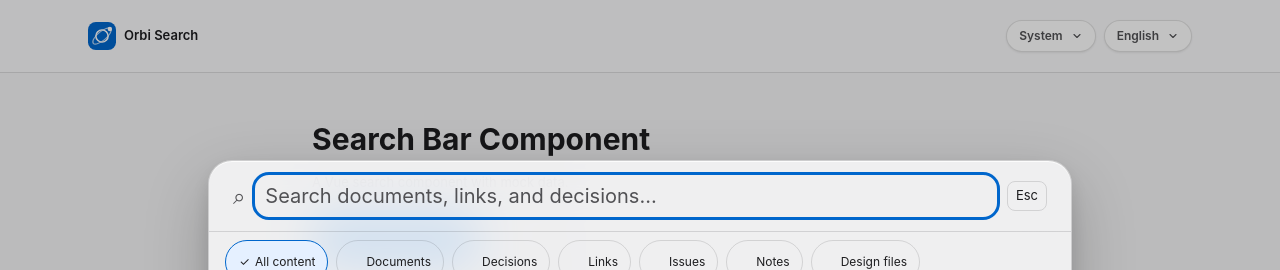
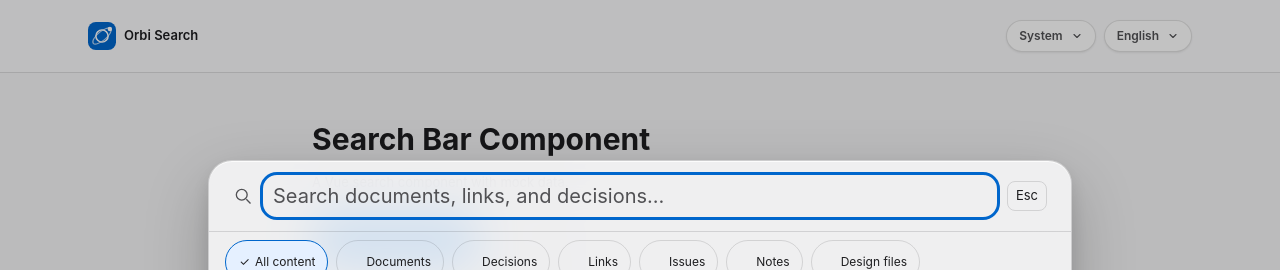
Before and after one commit to norbraet/orbi-ui-searchbar, a Vue app: page / in a window 1280 px wide. Both pictures are taken after a click on the button "Search workspace". Shown: the top 270 px of the page. Built offline with nearby package versions, Linux system fonts and the light colour scheme.

Commit message:
fix(search-palette): use outlined SVG magnifier

```diff
--- a/src/features/search-palette/ui/SearchPalette.css
+++ b/src/features/search-palette/ui/SearchPalette.css
@@ -80,7 +80,9 @@
 }
 
 .search-palette-magnifier {
-  font-size: var(--text-title-size);
+  flex-shrink: 0;
+  width: var(--size-icon-sm);
+  height: var(--size-icon-sm);
   color: var(--color-text-muted);
 }
 
--- a/src/features/search-palette/ui/SearchPaletteContent.vue
+++ b/src/features/search-palette/ui/SearchPaletteContent.vue
@@ -210,7 +210,18 @@
 <template>
   <div class="search-palette-header" :data-loading="status === 'loading'">
     <span :id="labelId" class="search-palette-sr-only">{{ labels.search }}</span>
-    <span class="search-palette-magnifier" aria-hidden="true">⌕</span>
+    <svg
+      class="search-palette-magnifier"
+      viewBox="0 0 24 24"
+      fill="none"
+      stroke="currentColor"
+      stroke-width="1.6"
+      aria-hidden="true"
+      focusable="false"
+    >
+      <circle cx="10.5" cy="10.5" r="6.5" />
+      <path d="m16 16 5 5" />
+    </svg>
     <input
       :id="`${listId}-input`"
       ref="input"
```
